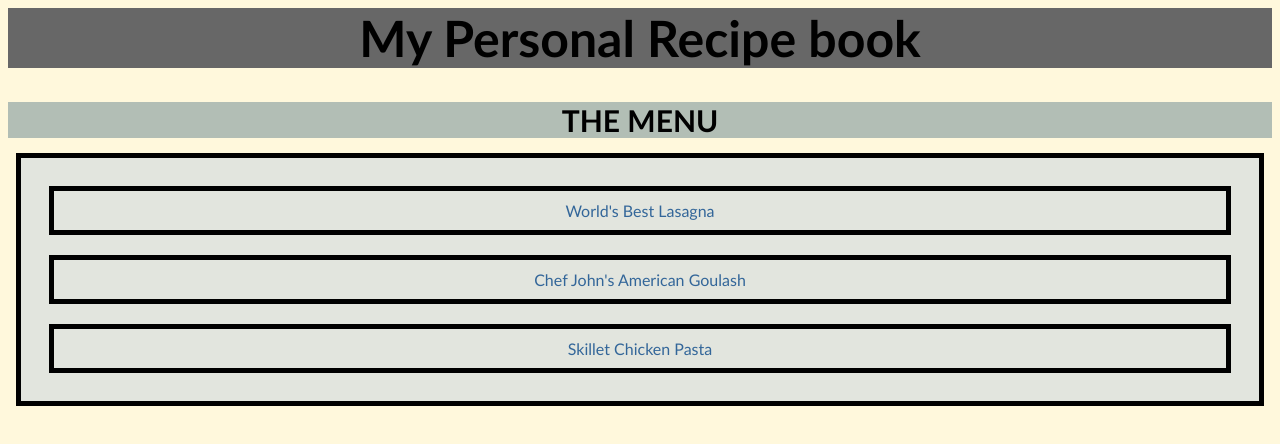
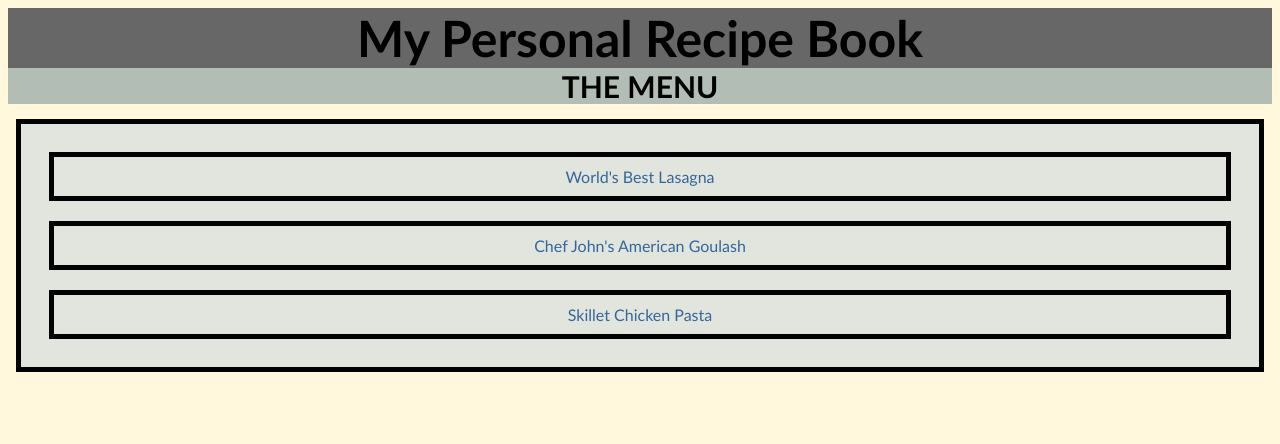
Before and after one commit to Ndiwe1803/odin-recipes, a plain HTML site: page index.html in a window 1280 px wide. Drawn offline with Linux system fonts and the light colour scheme.

Commit message:
I dont know what I finished

```diff
--- a/index.html
+++ b/index.html
@@ -8,7 +8,7 @@
     <link rel="stylesheet" href="style.css">
 </head>
 <body>
-    <h1 class="title">My Personal Recipe book</h1>
+    <h1 class="title">My Personal Recipe Book </h1>
     <h2 class="subtitle">THE MENU</h2>
     <ul class="recipe_list">
         <li class = recipe_menu><a href="./recipes/lasagna.html" target="_blank" rel="noopener nonreferrer"> World's Best Lasagna </a></li>
--- a/style.css
+++ b/style.css
@@ -1,7 +1,7 @@
 body
 {
     font-family: Futura, Trebuchet MS, Arial, sans-serif;
-    background-color: cornsilk;
+    background-color: cornsilk
     /* width: 100vw;
     height: 100vh;
     background-image: url(./img/background.jpeg);
@@ -15,8 +15,8 @@ body
     color: black;
     text-align: center;
     margin-top: 0px;
+    margin-bottom: 0px;
     background-color: rgb(103, 103, 103);
-    font-weight: bolder;
     /* background-repeat: repeat-y; */
     /* font-family: monaco, Consolas, "Lucida Console", monospace; */
     /* background-color: rgb(109,109,100); */
@@ -26,7 +26,7 @@ body
     font-size: 30px;
     color: black;
     text-align: center;
-    margin-top: 5px;
+    margin-top: 0px;
     margin-bottom: .5em;
     background-color: rgb(178, 190, 181)
 }
@@ -69,6 +69,7 @@ a:link {
   a:hover {
     color: red;
     text-decoration: none;
+    font-size: 20px;
   }
 
   /* selected link */
```
